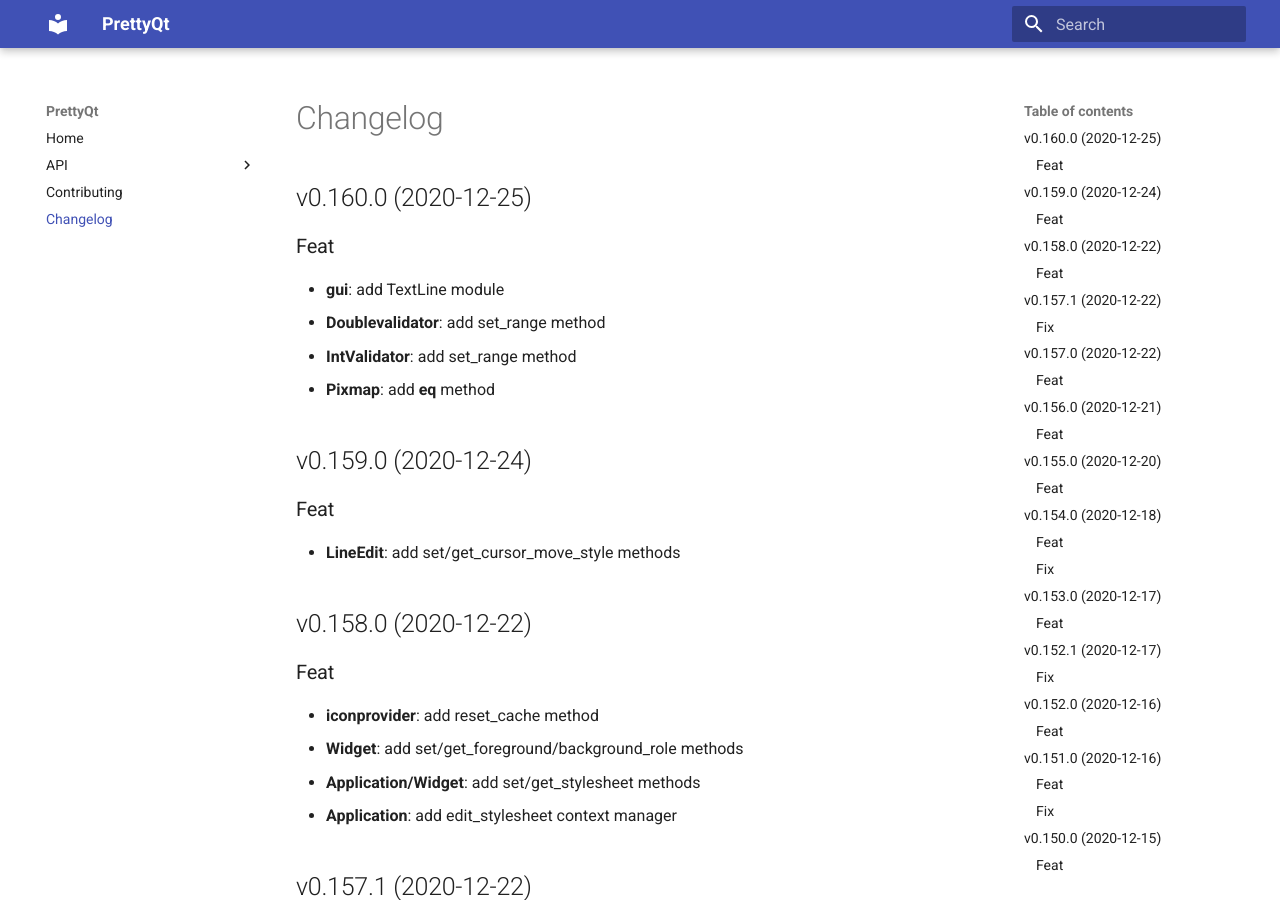
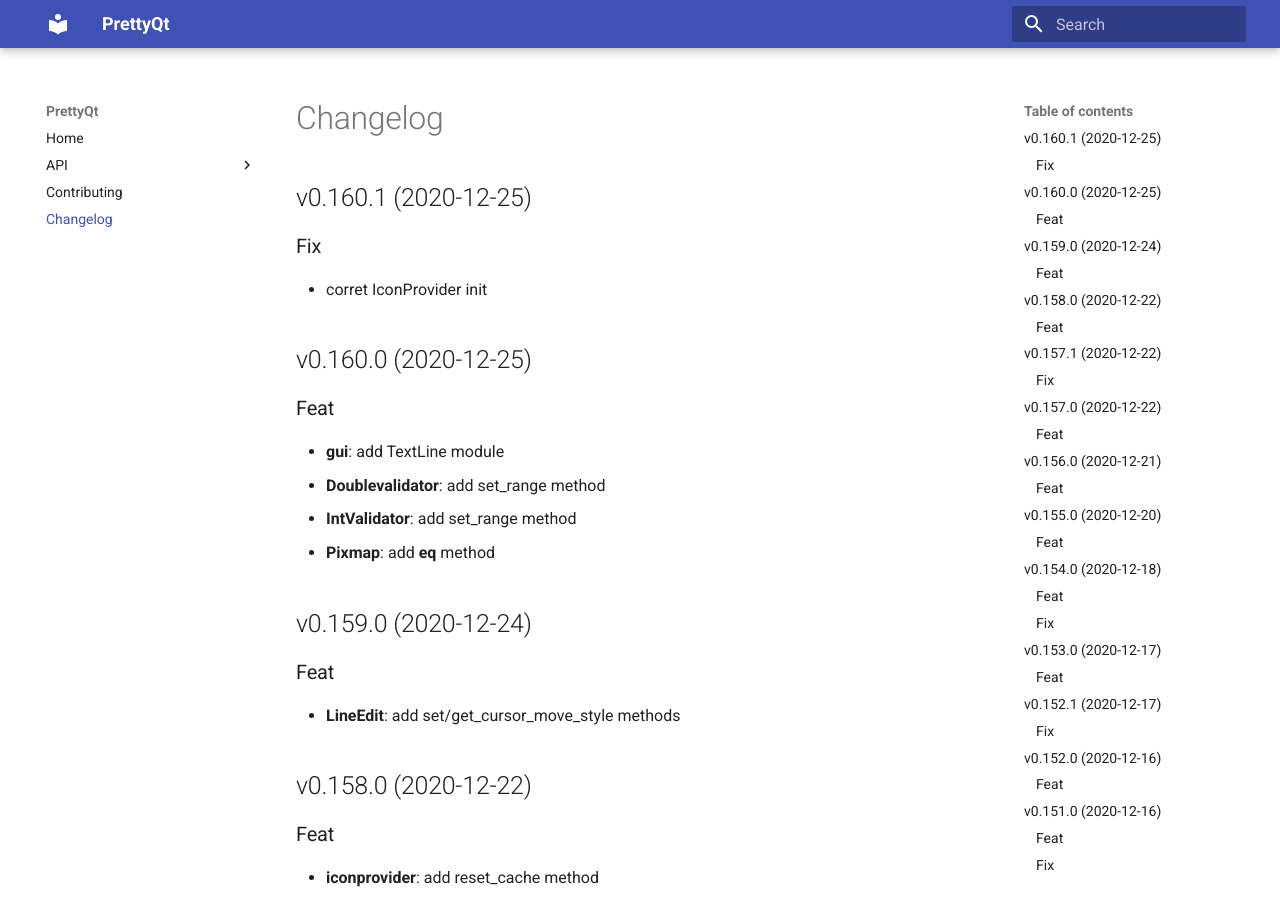
Before and after one commit to phil65/PrettyQt, an MkDocs documentation site: the page built from docs/changelog.md, in a window 1280 px wide and 900 px high. Built offline with MkDocs 1.6.1 and Material for MkDocs 9.7.7, drawn with Linux system fonts in a browser that asks for light colours.

Commit message:
bump: version 0.160.0 → 0.160.1

```diff
--- a/docs/changelog.md
+++ b/docs/changelog.md
@@ -1,3 +1,9 @@
+## v0.160.1 (2020-12-25)
+
+### Fix
+
+- corret IconProvider init
+
 ## v0.160.0 (2020-12-25)
 
 ### Feat
--- a/prettyqt/__init__.py
+++ b/prettyqt/__init__.py
@@ -2,7 +2,7 @@
 
 __author__ = """Philipp Temminghoff"""
 __email__ = "phil65@kodi.tv"
-__version__ = "0.160.0"
+__version__ = "0.160.1"
 
 
 def debug():
--- a/pyproject.toml
+++ b/pyproject.toml
@@ -1,6 +1,6 @@
 [tool.poetry]
 name = "PrettyQt"
-version = "0.160.0"
+version = "0.160.1"
 description = "A pythonic layer on top of qtpy"
 readme = 'docs/index.md'
 repository = "https://github.com/phil65/prettyqt"
@@ -135,7 +135,7 @@ exclude = '''
 '''
 [tool.commitizen]
 name = "cz_conventional_commits"
-version = "0.160.0"
+version = "0.160.1"
 tag_format = "v$version"
 version_files = [
     "prettyqt/__init__.py:__version__",
--- a/setup.py
+++ b/setup.py
@@ -37,6 +37,6 @@ setup(
     packages=find_packages(),
     test_suite="tests",
     url="https://github.com/phil65/prettyqt",
-    version="0.160.0",
+    version="0.160.1",
     zip_safe=False,
 )
```
Also changed, not shown: CHANGELOG.md (+6 -0 lines).
